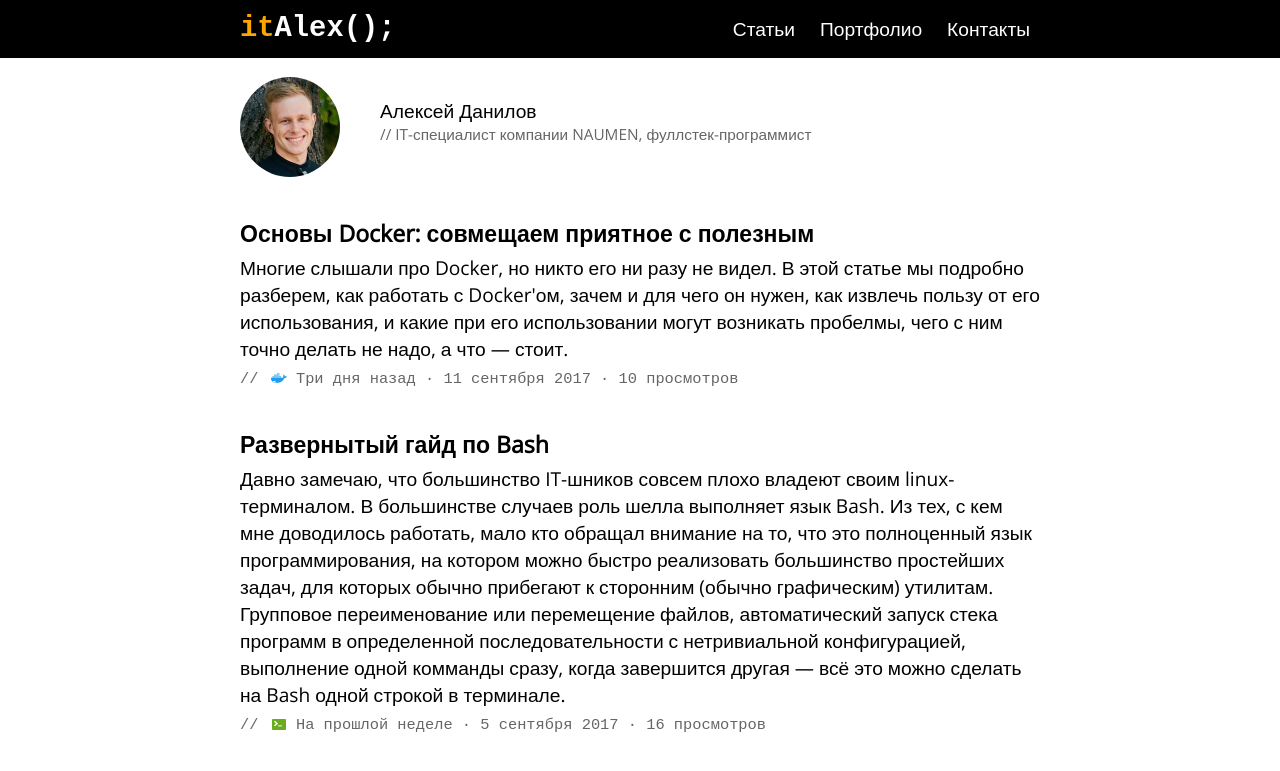
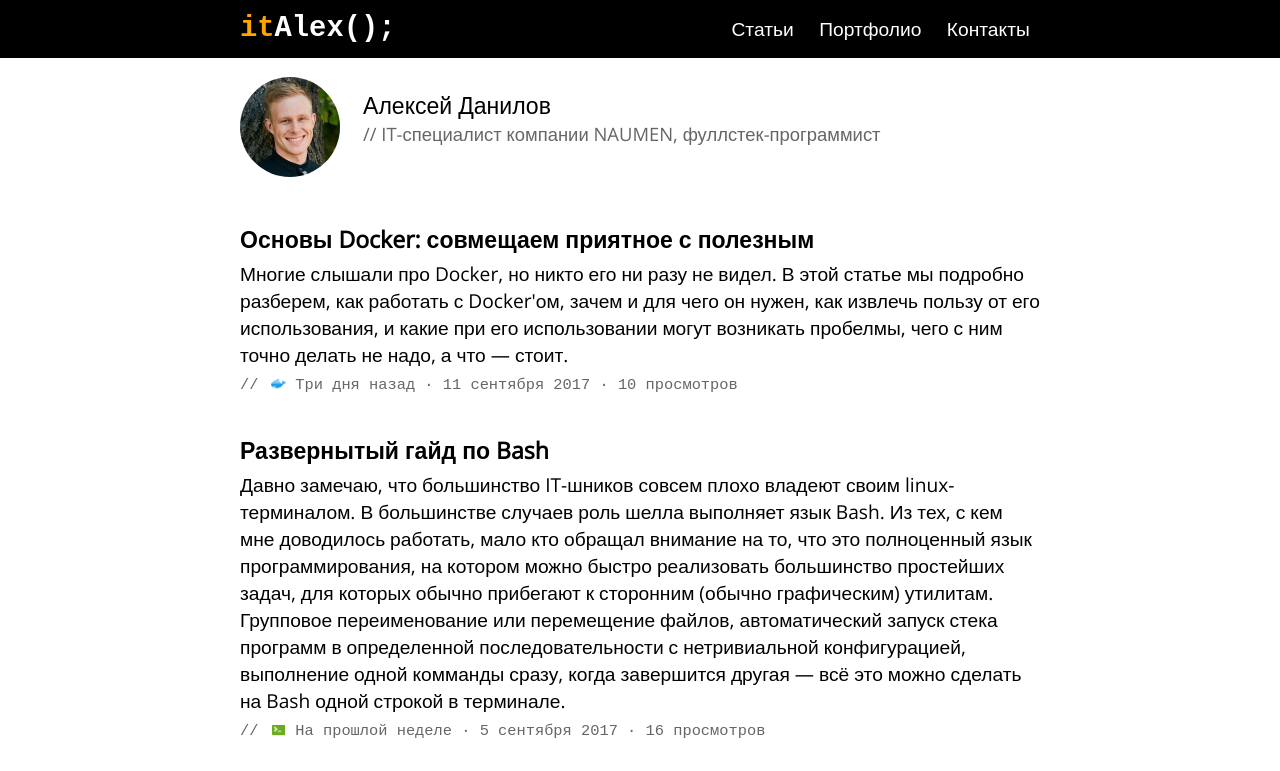
Before and after one commit to AlekseiDanilov/static, a plain HTML site: page italex/index.html in a window 1280 px wide. Shown: the top 771 px of the page. Drawn offline with nearby package versions, Linux system fonts and the light colour scheme; a web font is replaced by a local one.

Commit message:
italex #1 Верстка главной страницы

```diff
--- a/italex/css/main.css
+++ b/italex/css/main.css
@@ -36,7 +36,7 @@ body, div, ul, li, h1 {
 
 .bar-menu li {
   display: inline-block;
-  padding: 0 10px;
+  padding: 0 1ex;
   line-height: 3em;
 }
 
@@ -59,20 +59,20 @@ body, div, ul, li, h1 {
 }
 
 #header {
-  margin-bottom: 40px;
+  font-size: 120%;
+  margin-bottom: 2em;
   height: 100px;
 }
 
 #header-data {
-  height: 100px;
-  padding: 20px;
+  padding: 1ex;
 }
 
 #avatar {
   width: 100px;
   border-radius: 50%;
   float: left;
-  margin-right: 40px;
+  margin-right: 1em;
 }
 
 #header-description {
@@ -107,6 +107,7 @@ body, div, ul, li, h1 {
 }
 
 .tag {
+  width: 1em;
   display: inline-block;
   margin-left: .2em;
   vertical-align: middle;
@@ -143,6 +144,7 @@ body, div, ul, li, h1 {
   position: absolute;
   right: 3em;
   margin-bottom: 1em;
+  font-size: 120%;
 }
 
 .comment {
```
